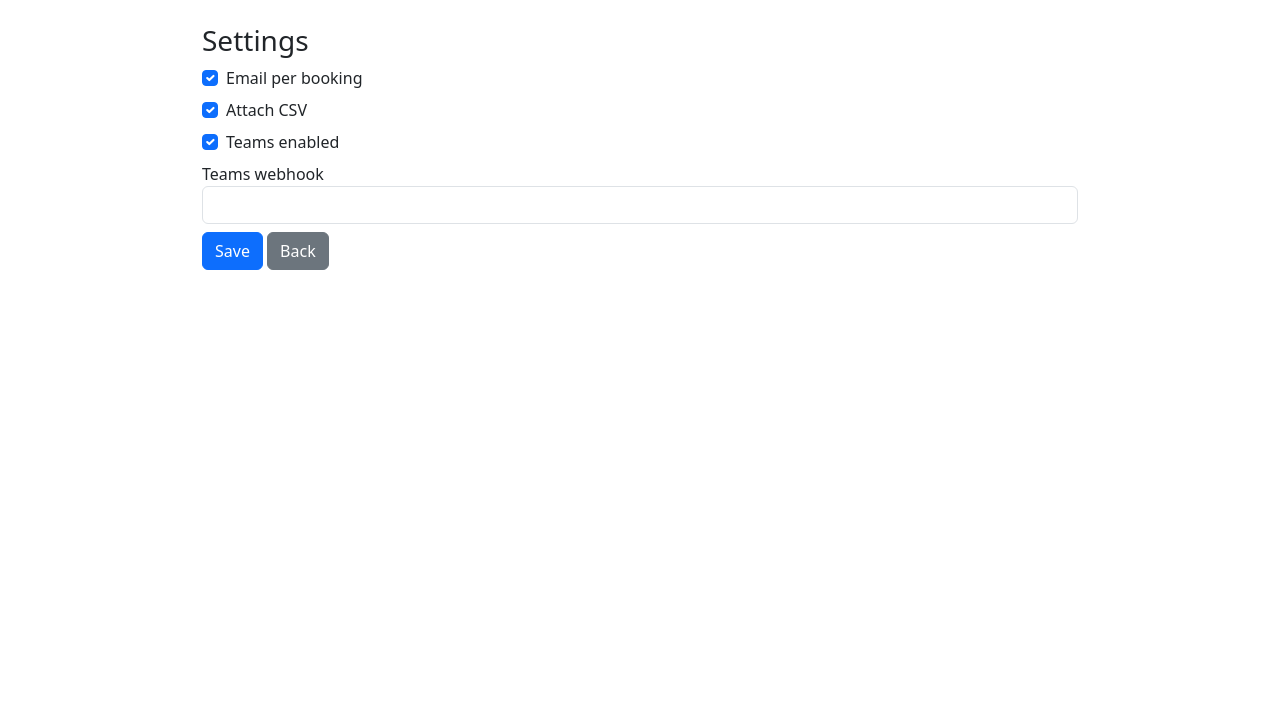
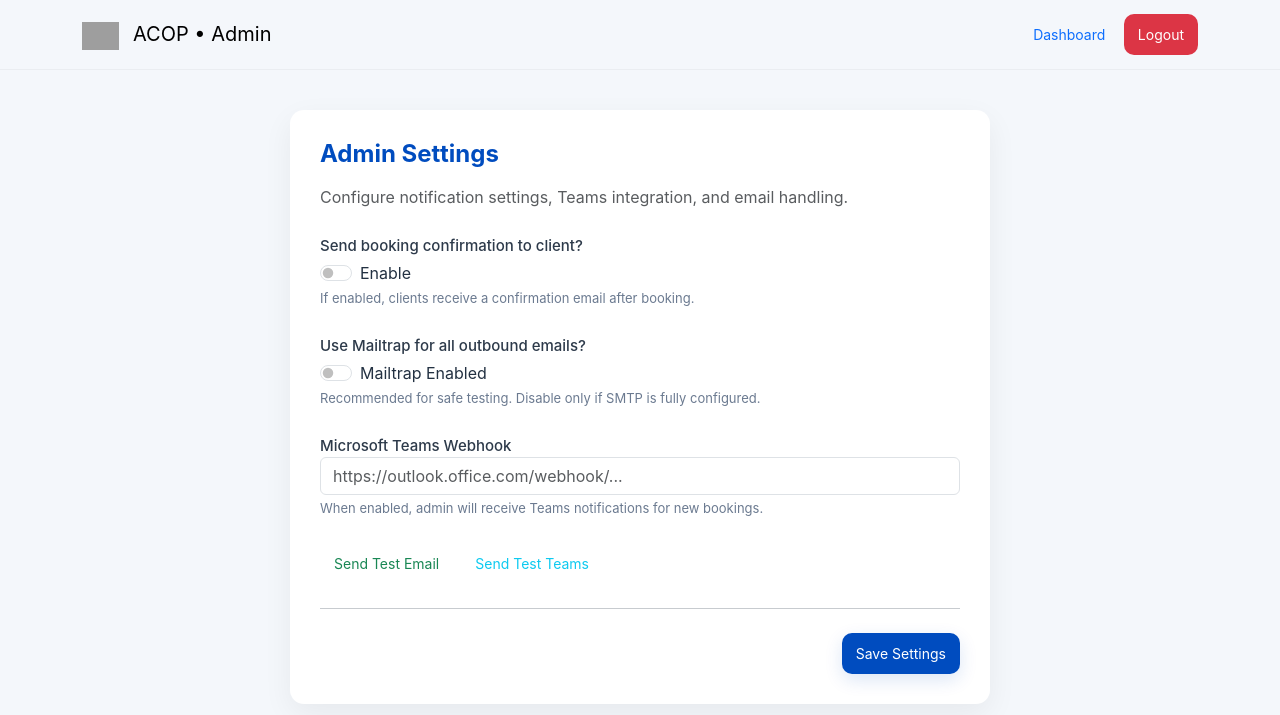
Before and after one commit to misterjcampbell/acop-chatbot-demo, a Flask app: page /admin/settings in a window 1280 px wide. Shown: the top 715 px of the page. Run offline with Flask 3, Linux system fonts and the light colour scheme; the visitor is signed in with stand-in values (Sample User, id 1); data comes from the database, SQL or seed files in the repository; grey boxes are pictures that could not be loaded.

Commit message:
Update admin_settings.html
redesign

```diff
--- a/templates/admin_settings.html
+++ b/templates/admin_settings.html
@@ -1,17 +1,148 @@
 <!doctype html>
-<html>
-<head><meta charset="utf-8"><title>Settings</title><link href="https://cdn.jsdelivr.net/npm/bootstrap@5.3.1/dist/css/bootstrap.min.css" rel="stylesheet"></head>
-<body class="p-4">
-  <div class="container" style="max-width:900px">
-    <h3>Settings</h3>
-    <form method="POST">
-      <div class="form-check mb-2"><input class="form-check-input" type="checkbox" name="email_per_booking" id="email_per_booking" {% if settings.email_per_booking %}checked{% endif %}><label class="form-check-label" for="email_per_booking">Email per booking</label></div>
-      <div class="form-check mb-2"><input class="form-check-input" type="checkbox" name="attach_csv" id="attach_csv" {% if settings.attach_csv %}checked{% endif %}><label class="form-check-label" for="attach_csv">Attach CSV</label></div>
-      <div class="form-check mb-2"><input class="form-check-input" type="checkbox" name="teams_enabled" id="teams_enabled" {% if settings.teams_enabled %}checked{% endif %}><label class="form-check-label" for="teams_enabled">Teams enabled</label></div>
-      <div class="mb-2"><label>Teams webhook</label><input class="form-control" name="teams_webhook" value="{{settings.teams_webhook}}"></div>
-      <button class="btn btn-primary">Save</button>
-      <a href="/admin" class="btn btn-secondary">Back</a>
-    </form>
-  </div>
+<html lang="en">
+<head>
+  <meta charset="utf-8" />
+  <meta name="viewport" content="width=device-width,initial-scale=1" />
+  <title>Admin Settings • ACOP Booking</title>
+
+  <link href="https://cdn.jsdelivr.net/npm/bootstrap@5.3.1/dist/css/bootstrap.min.css" rel="stylesheet" />
+  <link rel="stylesheet" href="/static/admin.css" />
+
+  <style>
+    .settings-container {
+      max-width: 700px;
+      margin: 40px auto;
+      background: #fff;
+      border-radius: 14px;
+      padding: 30px;
+      box-shadow: 0 10px 30px rgba(0,0,0,0.06);
+    }
+    h2 {
+      font-size: 24px;
+      font-weight: 700;
+      color: var(--acop-navy);
+    }
+    .toggle-label {
+      font-size: 15px;
+      color: #2d3a4a;
+      font-weight: 500;
+    }
+    .form-text {
+      color: var(--muted);
+      font-size: 13px;
+    }
+    .save-success {
+      padding: 10px;
+      background: #eafbea;
+      border: 1px solid #9dd49d;
+      border-radius: 8px;
+      color: #256d25;
+      display: none;
+      margin-bottom: 12px;
+    }
+    .save-error {
+      padding: 10px;
+      background: #ffe8e8;
+      border: 1px solid #e19a9a;
+      border-radius: 8px;
+      color: #a82d2d;
+      display: none;
+      margin-bottom: 12px;
+    }
+  </style>
+</head>
+
+<body>
+  <nav class="acop-topbar navbar navbar-expand-lg">
+    <div class="container">
+      <a class="navbar-brand" href="/admin">
+        <img src="/static/acop-logo-small.png" class="brand-logo" alt="ACOP">
+        ACOP • Admin
+      </a>
+
+      <div class="ms-auto">
+        <a href="/admin" class="btn btn-outline-primary btn-sm">Dashboard</a>
+        <a href="/admin/logout" class="btn btn-danger btn-sm">Logout</a>
+      </div>
+    </div>
+  </nav>
+
+  <main class="container">
+    <div class="settings-container">
+      <h2 class="mb-3">Admin Settings</h2>
+      <p class="text-muted mb-4">Configure notification settings, Teams integration, and email handling.</p>
+
+      <div id="saveSuccess" class="save-success">Settings saved successfully ✔</div>
+      <div id="saveError" class="save-error">Failed to save settings. Try again.</div>
+
+      <form method="POST" id="settingsForm">
+
+        <!-- EMAIL CONFIRMATION TO CLIENT -->
+        <div class="mb-4">
+          <label class="toggle-label">Send booking confirmation to client?</label>
+          <div class="form-check form-switch mt-1">
+            <input class="form-check-input" type="checkbox" id="clientEmail" name="client_email"
+              {% if settings.client_email %}checked{% endif %}>
+            <label class="form-check-label" for="clientEmail">Enable</label>
+          </div>
+          <div class="form-text">If enabled, clients receive a confirmation email after booking.</div>
+        </div>
+
+        <!-- MAILTRAP ENABLE/DISABLE -->
+        <div class="mb-4">
+          <label class="toggle-label">Use Mailtrap for all outbound emails?</label>
+          <div class="form-check form-switch mt-1">
+            <input class="form-check-input" type="checkbox" id="mailtrapToggle" name="mailtrap_enabled"
+              {% if settings.mailtrap_enabled %}checked{% endif %}>
+            <label class="form-check-label" for="mailtrapToggle">Mailtrap Enabled</label>
+          </div>
+          <div class="form-text">Recommended for safe testing. Disable only if SMTP is fully configured.</div>
+        </div>
+
+        <!-- TEAMS WEBHOOK -->
+        <div class="mb-4">
+          <label class="toggle-label">Microsoft Teams Webhook</label>
+          <input class="form-control" type="text" name="teams_webhook" id="teamsWebhook"
+            placeholder="https://outlook.office.com/webhook/..."
+            value="{{ settings.teams_webhook }}" />
+          <div class="form-text">
+            When enabled, admin will receive Teams notifications for new bookings.
+          </div>
+        </div>
+
+        <!-- TEST BUTTONS -->
+        <div class="mt-3 d-flex gap-2">
+          <a href="/admin/test-email" class="btn btn-outline-success">Send Test Email</a>
+          <a href="/admin/test-teams" class="btn btn-outline-info">Send Test Teams</a>
+        </div>
+
+        <hr class="my-4" />
+
+        <!-- SAVE BUTTON -->
+        <div class="text-end">
+          <button type="submit" class="btn primary">Save Settings</button>
+        </div>
+
+      </form>
+    </div>
+  </main>
+
+  <script>
+    // Save feedback handling
+    const form = document.getElementById("settingsForm");
+    const successBox = document.getElementById("saveSuccess");
+    const errorBox = document.getElementById("saveError");
+
+    form.addEventListener("submit", function () {
+      successBox.style.display = "none";
+      errorBox.style.display = "none";
+
+      setTimeout(() => {
+        // After redirect reload, Flask will re-render template.
+        successBox.style.display = "block";
+      }, 300);
+    });
+  </script>
+
 </body>
 </html>
```
